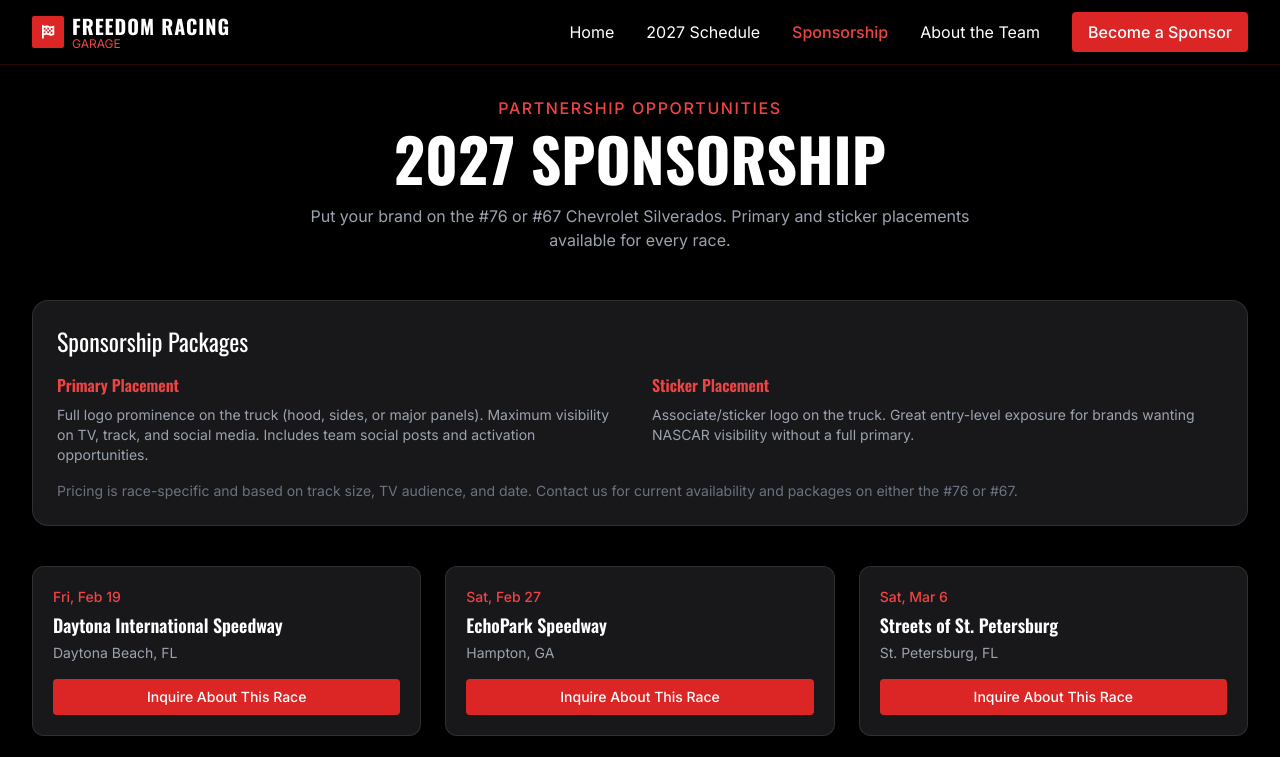
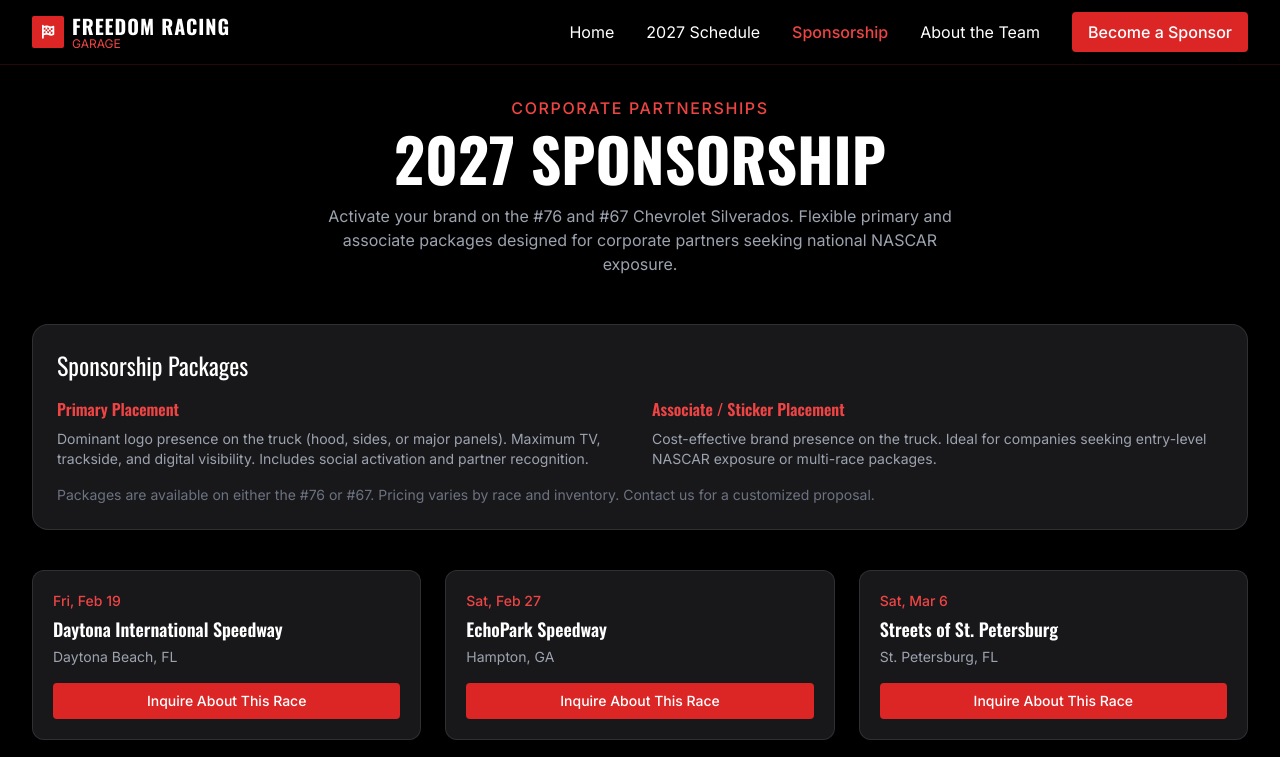
Before and after one commit to Chrismiller122580/freedom-racing-garage, a website: page sponsorship.html in a window 1280 px wide. Shown: the top 757 px of the page. Drawn offline with nearby package versions, Linux system fonts and the light colour scheme.

Commit message:
Strengthen corporate sponsorship language

```diff
--- a/sponsorship.html
+++ b/sponsorship.html
@@ -3,7 +3,7 @@
 <head>
   <meta charset="UTF-8">
   <meta name="viewport" content="width=device-width, initial-scale=1.0">
-  <title>Sponsorship Opportunities | Freedom Racing Garage</title>
+  <title>Corporate Sponsorship Opportunities | Freedom Racing Garage</title>
   <script src="https://cdn.tailwindcss.com"></script>
   <link rel="stylesheet" href="https://cdnjs.cloudflare.com/ajax/libs/font-awesome/6.5.1/css/all.min.css">
   <style>
@@ -52,9 +52,9 @@
   <main class="pt-24 pb-16">
     <div class="max-w-7xl mx-auto px-4 sm:px-6 lg:px-8">
       <div class="text-center mb-12">
-        <p class="text-red-500 font-medium tracking-widest uppercase mb-2">Partnership Opportunities</p>
+        <p class="text-red-500 font-medium tracking-widest uppercase mb-2">Corporate Partnerships</p>
         <h1 class="font-oswald text-4xl md:text-6xl font-bold">2027 SPONSORSHIP</h1>
-        <p class="text-gray-400 mt-4 max-w-2xl mx-auto">Put your brand on the #76 or #67 Chevrolet Silverados. Primary and sticker placements available for every race.</p>
+        <p class="text-gray-400 mt-4 max-w-2xl mx-auto">Activate your brand on the #76 and #67 Chevrolet Silverados. Flexible primary and associate packages designed for corporate partners seeking national NASCAR exposure.</p>
       </div>
 
       <div class="bg-zinc-900 border border-white/10 rounded-2xl p-6 mb-10">
@@ -62,14 +62,14 @@
         <div class="grid md:grid-cols-2 gap-6">
           <div>
             <h3 class="text-red-500 font-semibold mb-2">Primary Placement</h3>
-            <p class="text-gray-400 text-sm">Full logo prominence on the truck (hood, sides, or major panels). Maximum visibility on TV, track, and social media. Includes team social posts and activation opportunities.</p>
+            <p class="text-gray-400 text-sm">Dominant logo presence on the truck (hood, sides, or major panels). Maximum TV, trackside, and digital visibility. Includes social activation and partner recognition.</p>
           </div>
           <div>
-            <h3 class="text-red-500 font-semibold mb-2">Sticker Placement</h3>
-            <p class="text-gray-400 text-sm">Associate/sticker logo on the truck. Great entry-level exposure for brands wanting NASCAR visibility without a full primary.</p>
+            <h3 class="text-red-500 font-semibold mb-2">Associate / Sticker Placement</h3>
+            <p class="text-gray-400 text-sm">Cost-effective brand presence on the truck. Ideal for companies seeking entry-level NASCAR exposure or multi-race packages.</p>
           </div>
         </div>
-        <p class="text-gray-500 text-sm mt-4">Pricing is race-specific and based on track size, TV audience, and date. Contact us for current availability and packages on either the #76 or #67.</p>
+        <p class="text-gray-500 text-sm mt-4">Packages are available on either the #76 or #67. Pricing varies by race and inventory. Contact us for a customized proposal.</p>
       </div>
 
       <div class="grid md:grid-cols-2 lg:grid-cols-3 gap-6" id="all-races">
```
